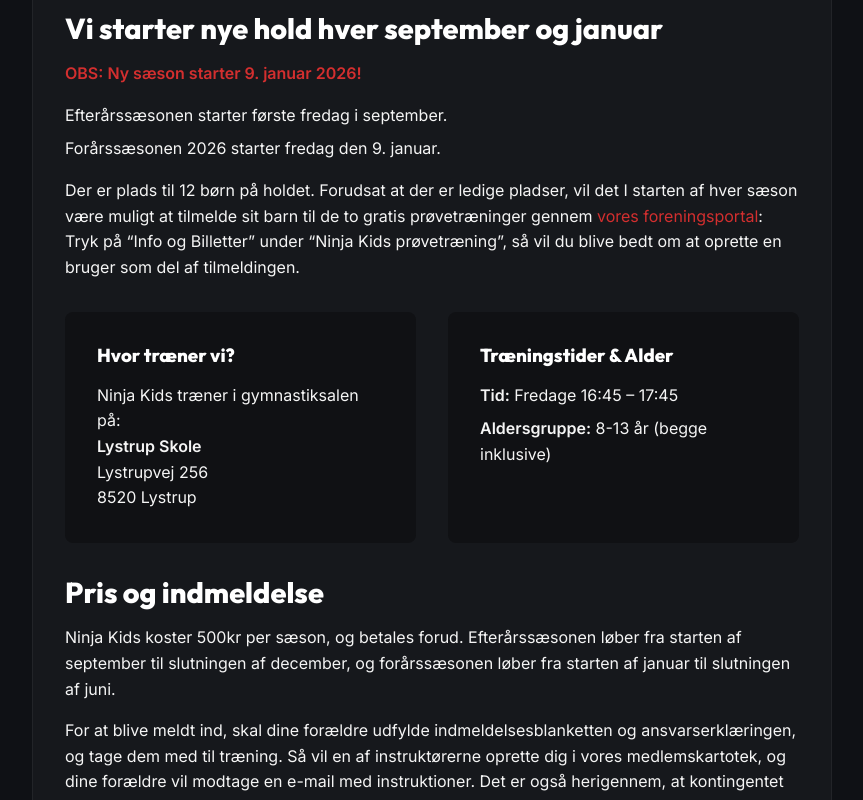
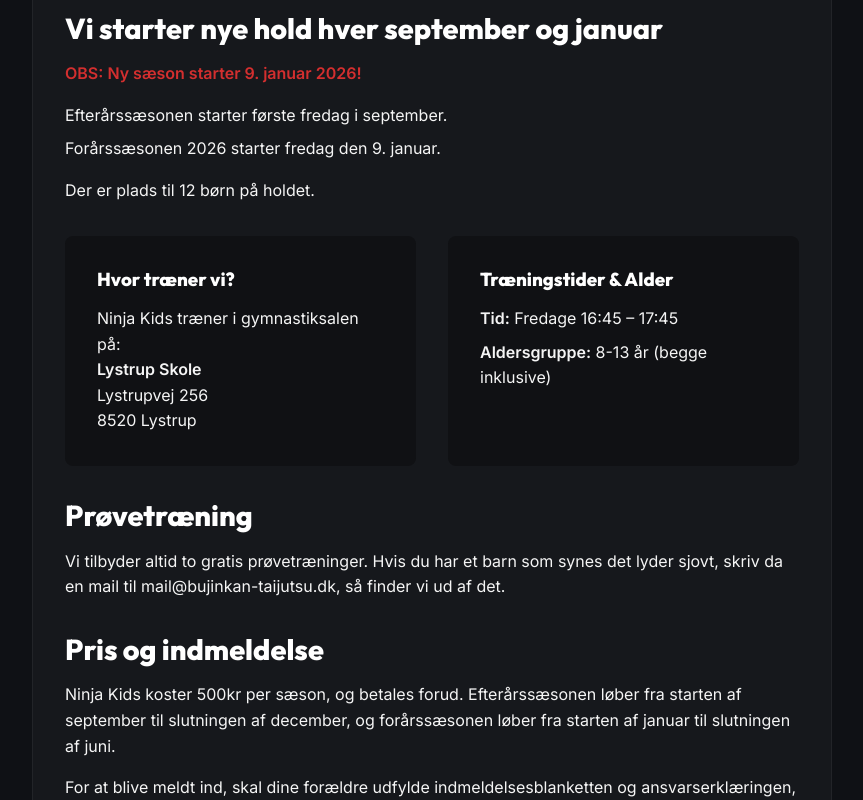
Before and after one commit to bujinkan-taijutsu-aarhus/bujinkan-taijutsu-aarhus.github.io, a plain HTML site: page ninja-kids/index.html in a window 1280 px wide. Shown: the part 581-1381 px from the top of the page, without its empty margins (208-1071 px from the left). Drawn offline with Linux system fonts and the light colour scheme.

Commit message:
Opdatering ang. prøvetræning på Ninja Kids

```diff
--- a/ninja-kids/index.html
+++ b/ninja-kids/index.html
@@ -53,7 +53,7 @@
           <p style="margin-bottom: var(--space-xs)">Efterårssæsonen starter første fredag i september.</p>
           <p style="margin-bottom: var(--space-sm)">Forårssæsonen 2026 starter fredag den 9. januar.</p>
           <p style="margin-bottom: var(--space-md)">
-            Der er plads til 12 børn på holdet. Forudsat at der er ledige pladser, vil det I starten af hver sæson være muligt at tilmelde sit barn til de to gratis prøvetræninger gennem <a href="https://bujinkan-aarhus.unioo.info/events" target="_blank" rel="noopener noreferrer">vores foreningsportal</a>: Tryk på “Info og Billetter” under “Ninja Kids prøvetræning”, så vil du blive bedt om at oprette en bruger som del af tilmeldingen.
+            Der er plads til 12 børn på holdet.
           </p>
 
           <div style="display: grid; grid-template-columns: repeat(auto-fit, minmax(250px, 1fr)); gap: var(--space-md); margin-top: var(--space-md); margin-bottom: var(--space-md)">
@@ -71,6 +71,11 @@
               <p><strong>Aldersgruppe:</strong> 8-13 år (begge inklusive)</p>
             </div>
           </div>
+
+          <h2 style="font-size: 1.8rem; color: #fff; margin-top: var(--space-md)">Prøvetræning</h2>
+          <p style="margin-bottom: var(--space-sm)">
+            Vi tilbyder altid to gratis prøvetræninger. Hvis du har et barn som synes det lyder sjovt, skriv da en mail til mail@bujinkan-taijutsu.dk, så finder vi ud af det.
+          </p>
 
           <h2 style="font-size: 1.8rem; color: #fff; margin-top: var(--space-md)">Pris og indmeldelse</h2>
           <p style="margin-bottom: var(--space-sm)">
```
